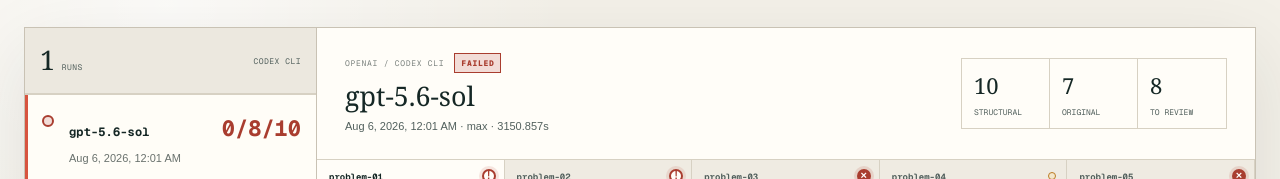
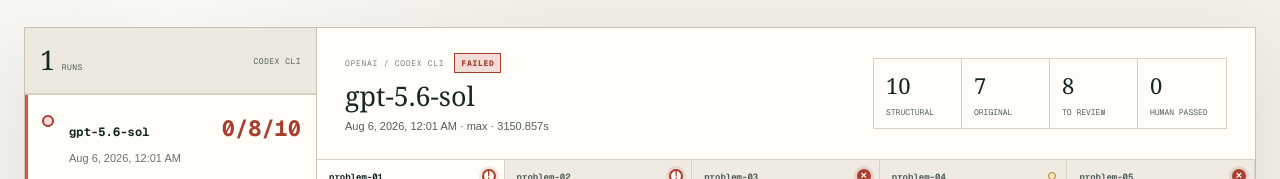
Before and after one commit to adum/tsumegobench, a Next.js app: page /runs in a window 1280 px wide. Shown: the part 156-335 px from the top of the page. Built offline with nearby package versions, Linux system fonts and the light colour scheme.

Commit message:
Show human passes in run summary

```diff
--- a/app/components/RunBrowser.tsx
+++ b/app/components/RunBrowser.tsx
@@ -162,6 +162,12 @@
 
 function defaultProblem(run: BenchmarkRun | undefined) {
   return run?.problems.find((problem) => problem.validation.valid && problem.sgf) ?? run?.problems[0];
+}
+
+function humanPassedProblemCount(run: BenchmarkRun) {
+  return run.problems.filter((problem) =>
+    problemPassesHumanReview(problem.reviews ?? []),
+  ).length;
 }
 
 function rememberBrowserSelection(runId: string, problemFile: string) {
@@ -349,9 +355,7 @@
           </div>
           <div className="problem-list">
             {runs.map((record) => {
-              const humanPassed = record.problems.filter((generatedProblem) =>
-                problemPassesHumanReview(generatedProblem.reviews ?? []),
-              ).length;
+              const humanPassed = humanPassedProblemCount(record);
               const automatedPassed = record.summary.automatedGatePassed;
               const totalProblems = record.summary.expectedProblems ?? record.problems.length;
 
@@ -399,6 +403,7 @@
               <span><strong>{run.summary.structuralPassed}</strong> structural</span>
               <span><strong>{run.summary.originalityPassed}</strong> original</span>
               <span><strong>{run.summary.humanReviewPending}</strong> to review</span>
+              <span><strong>{humanPassedProblemCount(run)}</strong> human passed</span>
             </div>
           </header>
 
--- a/app/globals.css
+++ b/app/globals.css
@@ -1118,7 +1118,7 @@
 
 .run-summary {
   display: grid;
-  grid-template-columns: repeat(3, auto);
+  grid-template-columns: repeat(4, auto);
   border: 1px solid var(--line);
 }
 
```
Also changed, not shown: 1 other file (tests, documents, lock files or other folders).
